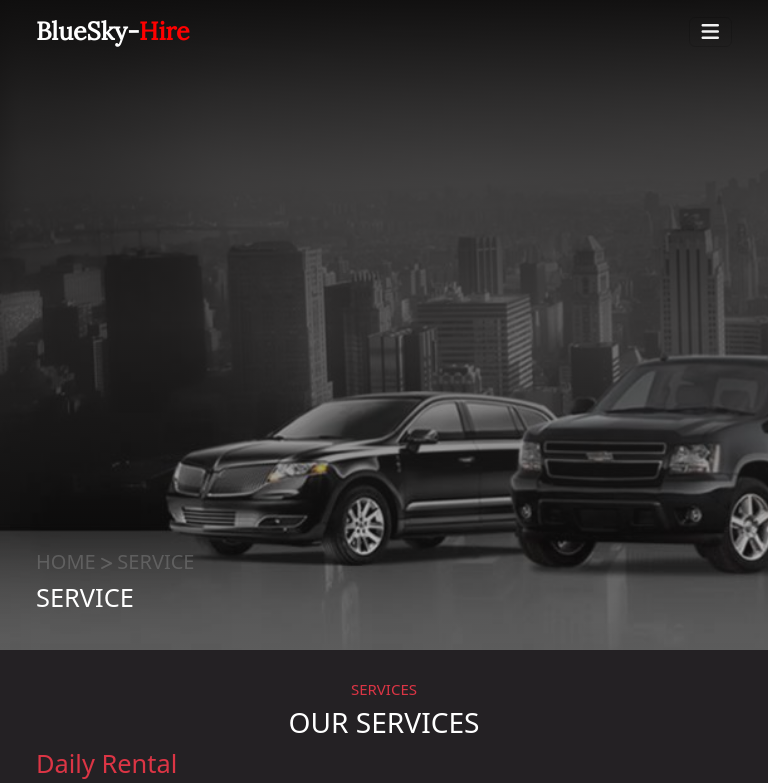
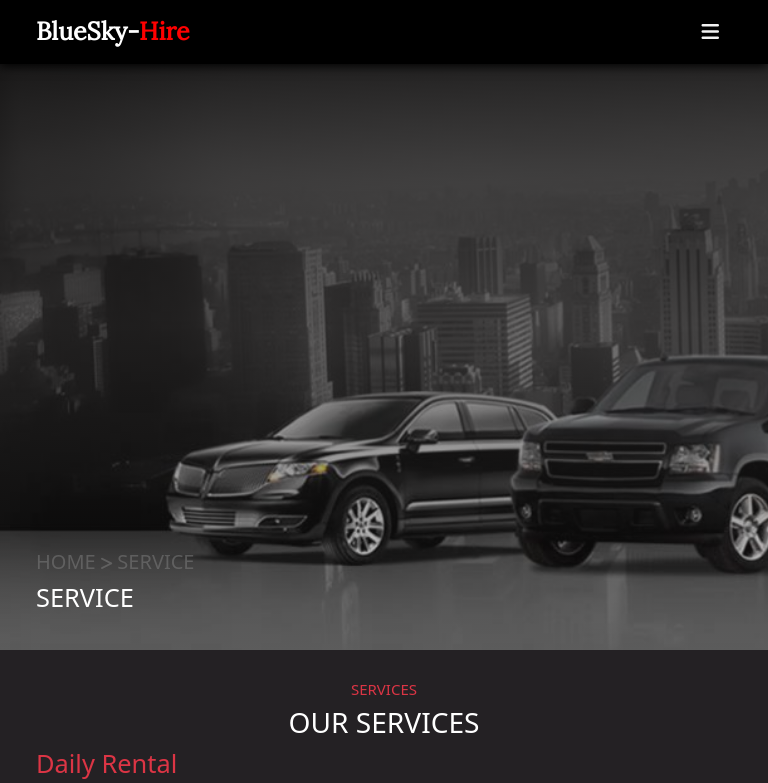
Before and after one commit to dheerajsinghjeena/BlueSky-Hire, a plain HTML site: page service.html in a window 768 px wide. Shown: the top 783 px of the page. Drawn offline with nearby package versions, Linux system fonts and the light colour scheme; files whose address does not match are found by name.

Commit message:
header changes are done for mobile devices

```diff
--- a/CSS/about_us.css
+++ b/CSS/about_us.css
@@ -30,11 +30,21 @@ body {
   }
 }
 
+/* media query for header part for mobile section */
+@media only screen and (max-width: 768px) {
+  nav.header {
+    background-color: black;
+    box-shadow: 0px 2px 10px black;
+  }
+}
+
 /* ANIMATION PART FOR HEADER */
-.header.active {
-  background-color: black;
-  transition: background-color 0.5s ease-in;
-  box-shadow: 0px 2px 10px black;
+@media only screen and (min-width: 768px) {
+  .header.active {
+    background-color: black;
+    transition: background-color 0.5s ease-in;
+    box-shadow: 0px 2px 10px black;
+  }
 }
 
 /* -------------------------------------------------------------------------------------- */
--- a/CSS/blog.css
+++ b/CSS/blog.css
@@ -23,11 +23,21 @@ body {
   }
 }
 
+/* media query for header part for mobile section */
+@media only screen and (max-width: 768px) {
+  nav.header {
+    background-color: black;
+    box-shadow: 0px 2px 10px black;
+  }
+}
+
 /* ANIMATION PART FOR HEADER */
-.header.active {
-  background-color: black;
-  transition: background-color 0.5s ease-in;
-  box-shadow: 0px 2px 10px black;
+@media only screen and (min-width: 768px) {
+  .header.active {
+    background-color: black;
+    transition: background-color 0.5s ease-in;
+    box-shadow: 0px 2px 10px black;
+  }
 }
 
 /* HEADER SECTION PART */
--- a/CSS/contact.css
+++ b/CSS/contact.css
@@ -16,11 +16,21 @@ body {
   }
 }
 
+/* media query for header part for mobile section */
+@media only screen and (max-width: 768px) {
+  nav.header {
+    background-color: black;
+    box-shadow: 0px 2px 10px black;
+  }
+}
+
 /* ANIMATION PART FOR HEADER */
-.header.active {
-  background-color: black;
-  transition: background-color 0.2s ease-in;
-  box-shadow: 0px 2px 10px black;
+@media only screen and (min-width: 768px) {
+  .header.active {
+    background-color: black;
+    transition: background-color 0.5s ease-in;
+    box-shadow: 0px 2px 10px black;
+  }
 }
 
 /* HEADER SECTION PART */
--- a/CSS/index.css
+++ b/CSS/index.css
@@ -40,11 +40,21 @@ body {
   }
 }
 
+/* media query for header part for mobile section */
+@media only screen and (max-width: 768px) {
+  nav.header {
+    background-color: black;
+    box-shadow: 0px 2px 10px black;
+  }
+}
+
 /* ANIMATION PART FOR HEADER */
-.header.active {
-  background-color: black;
-  transition: background-color 0.5s ease-in;
-  box-shadow: 0px 2px 10px black;
+@media only screen and (min-width: 768px) {
+  .header.active {
+    background-color: black;
+    transition: background-color 0.5s ease-in;
+    box-shadow: 0px 2px 10px black;
+  }
 }
 
 /* HEADER SECTION PART */
--- a/CSS/reservation.css
+++ b/CSS/reservation.css
@@ -16,12 +16,21 @@ body {
   }
 }
 
+/* media query for header part for mobile section */
+@media only screen and (max-width: 768px) {
+  nav.header {
+    background-color: black;
+    box-shadow: 0px 2px 10px black;
+  }
+}
 
 /* ANIMATION PART FOR HEADER */
-.header.active {
-  background-color: black;
-  transition: background-color 0.5s ease-in;
-  box-shadow: 0px 2px 10px black;
+@media only screen and (min-width: 768px) {
+  .header.active {
+    background-color: black;
+    transition: background-color 0.5s ease-in;
+    box-shadow: 0px 2px 10px black;
+  }
 }
 
 /* HEADER SECTION PART */
--- a/CSS/service.css
+++ b/CSS/service.css
@@ -16,11 +16,21 @@ body {
   }
 }
 
+/* media query for header part for mobile section */
+@media only screen and (max-width: 768px) {
+  nav.header {
+    background-color: black;
+    box-shadow: 0px 2px 10px black;
+  }
+}
+
 /* ANIMATION PART FOR HEADER */
-.header.active {
-  background-color: black;
-  transition: background-color 0.5s ease-in;
-  box-shadow: 0px 2px 10px black;
+@media only screen and (min-width: 768px) {
+  .header.active {
+    background-color: black;
+    transition: background-color 0.5s ease-in;
+    box-shadow: 0px 2px 10px black;
+  }
 }
 
 /* HEADER SECTION PART */
```
